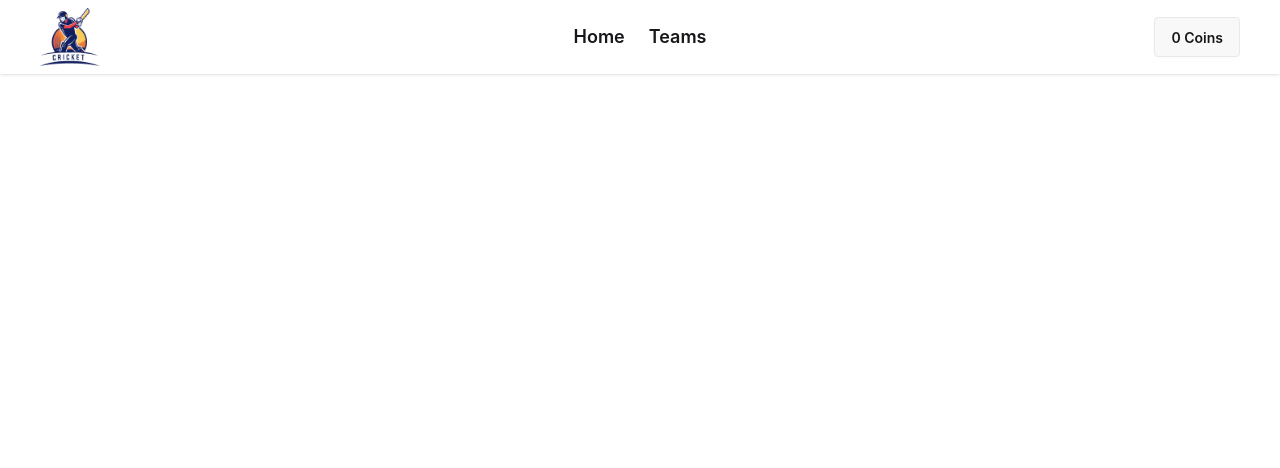
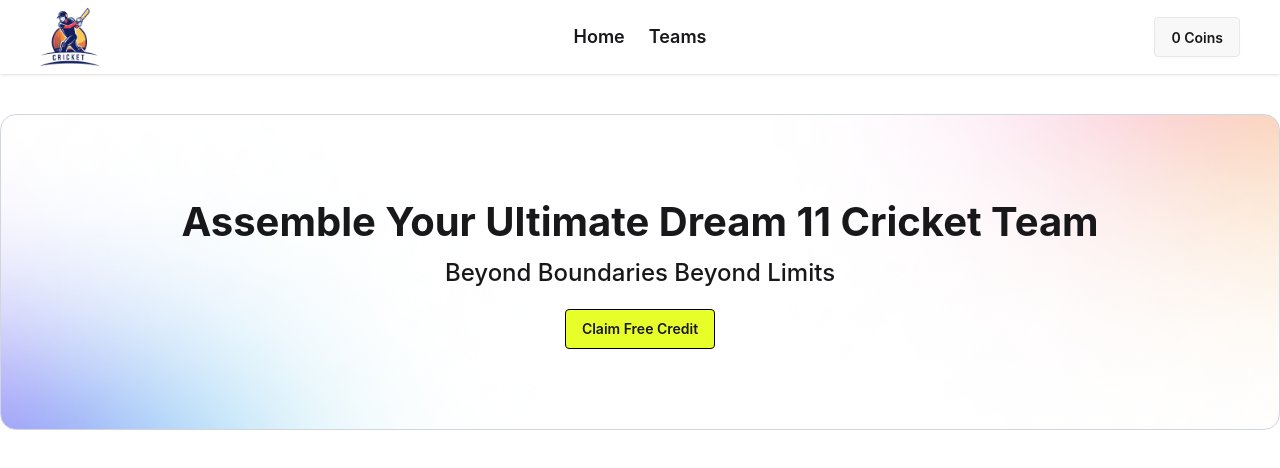
Before and after one commit to ashrafulhoda789/practice-Dream-11-ph, a React (Vite) app: page / in a window 1280 px wide. Shown: the top 468 px of the page. Built offline with nearby package versions, Linux system fonts and the light colour scheme.

Commit message:
banner section completed

```diff
--- a/src/App.jsx
+++ b/src/App.jsx
@@ -1,4 +1,5 @@
 import './App.css'
+import Banner from './components/banner/Banner'
 import Navbar from './components/navbar/Navbar'
 
 function App() {
@@ -6,6 +7,7 @@ function App() {
   return (
     <>
       <Navbar></Navbar>
+      <Banner></Banner>
     </>
   )
 }
--- /dev/null
+++ b/src/components/banner/Banner.jsx
@@ -0,0 +1,21 @@
+import React from 'react';
+import bannerBg from '../../assets/bg-shadow.png'
+
+const Banner = () => {
+    return (
+        <div
+        style={{
+            backgroundImage: `url(${bannerBg})`
+        }}
+         className='flex flex-col justify-center items-center my-10 border border-gray-300 p-5 md:p-20 container mx-auto rounded-2xl bg-cover bg-center space-y-5'>
+
+            <div className='flex flex-col justify-center items-center space-y-2'>
+                <h1 className='text-xl md:text-2xl lg:text-[40px] font-bold'>Assemble Your Ultimate Dream 11 Cricket Team</h1>
+                <h4 className='text-[16px] md:text-lg lg:text-2xl font-medium'>Beyond Boundaries Beyond Limits</h4>
+            </div>
+            <button className='btn bg-[#E7FE29] border border-black'>Claim Free Credit</button>
+        </div>
+    );
+};
+
+export default Banner;
```
